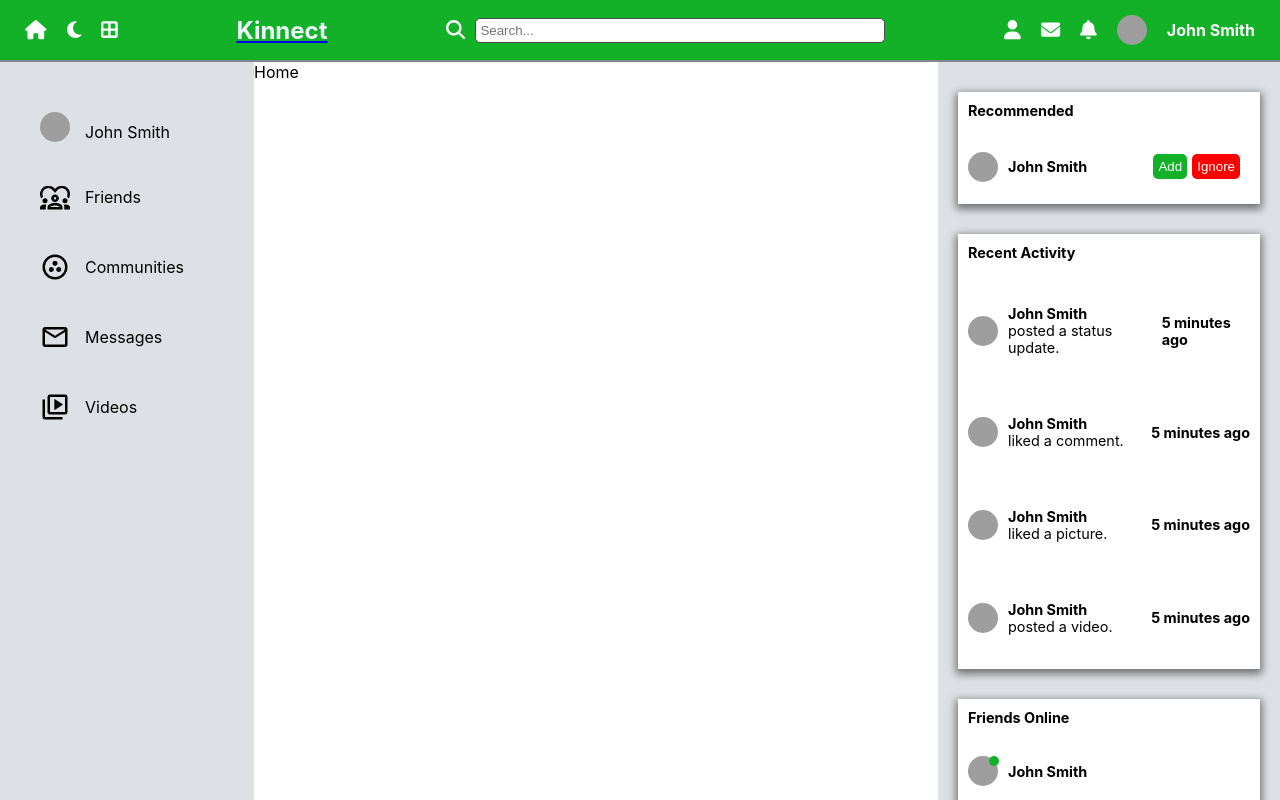
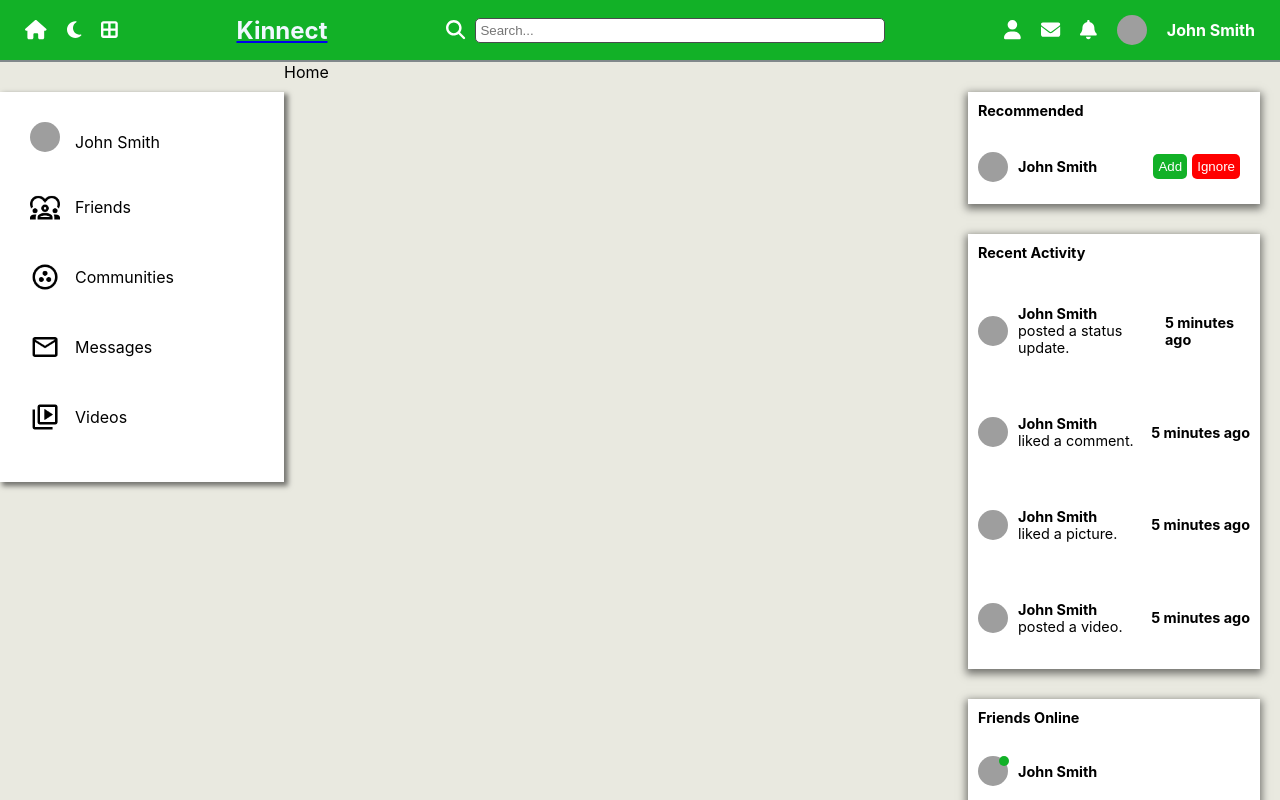
Before and after one commit to AJMCoder/Kinnect, a React (Create React App) app: page / in a window 1280 px wide. Shown: the top 800 px of the page. Built offline with nearby package versions, Linux system fonts and the light colour scheme; grey boxes are pictures that could not be loaded.

Commit message:
Add general styling to html and body of the app.

```diff
--- a/src/App.css
+++ b/src/App.css
@@ -1,38 +1,11 @@
-.App {
-  text-align: center;
+html, body {
+  height: 100%;
+  margin: 0;
+  padding: 0;
+  background-color: rgb(233, 233, 224); /* Set the background color here */
 }
 
-.App-logo {
-  height: 40vmin;
-  pointer-events: none;
+.theme {
+  min-height: 100vh; /* Ensure the theme container covers at least the viewport height */
+  background-color: inherit; /* Inherit the background color from the body */
 }
-
-@media (prefers-reduced-motion: no-preference) {
-  .App-logo {
-    animation: App-logo-spin infinite 20s linear;
-  }
-}
-
-.App-header {
-  background-color: #282c34;
-  min-height: 100vh;
-  display: flex;
-  flex-direction: column;
-  align-items: center;
-  justify-content: center;
-  font-size: calc(10px + 2vmin);
-  color: white;
-}
-
-.App-link {
-  color: #61dafb;
-}
-
-@keyframes App-logo-spin {
-  from {
-    transform: rotate(0deg);
-  }
-  to {
-    transform: rotate(360deg);
-  }
-}
--- a/src/App.js
+++ b/src/App.js
@@ -11,6 +11,7 @@ import LeftPanel from './components/leftpanel/LeftPanel';
 import RightPanel from './components/rightpanel/RightPanel';
 //import Home from './pages/home/Home';
 //import Profile from './pages/profile/Profile';
+import './App.css';
 
 function App() {
 
@@ -18,7 +19,7 @@ function App() {
 
   const Layout = ()=>{
     return(
-      <div>
+      <div className='theme'>
         <NavBar/>
         <div style={{display:"flex"}}>
           <LeftPanel />
--- a/src/components/leftpanel/leftPanel.css
+++ b/src/components/leftpanel/leftPanel.css
@@ -3,21 +3,23 @@
     position: sticky;
     top: 62px;
     height: calc(100vh - 70px);
-    background-color: rgb(221, 224, 228);
 }
 
 .LeftPanel .container {
     display: flex;
-    height: 100vh;
+    flex-direction: column;
+    margin-top: 30px;
     padding: 20px;
-    margin-top: 10px;
-    background-color: rgb(221, 224, 228);
+    background-color: white;
+    -webkit-box-shadow: 3px 3px 5px 1px rgba(0,0,0,0.5);
+    -moz-box-shadow: 3px 3px 5px 1px rgba(0,0,0,0.5);
+    box-shadow: 3px 3px 5px 1px rgba(0,0,0,0.5);
 }
 
 .LeftPanel .container .sidebar {
     align-items: center;
-    padding: 20px;
-    margin-right: 30px;
+    padding: 10px;
+    margin-right: 80px;
 }
 
 .LeftPanel .container .sidebar .user {
--- a/src/components/rightpanel/rightPanel.css
+++ b/src/components/rightpanel/rightPanel.css
@@ -3,13 +3,11 @@
     position: sticky;
     top: 62px;
     height: calc(100vh - 70px);
-    background-color: rgb(221, 224, 228);
 }
 
 .RightPanel .container {
     padding: 20px;
     margin-top: 10px;
-    background-color: rgb(221, 224, 228);
 }
 
 .RightPanel .container .sidebar {
```
